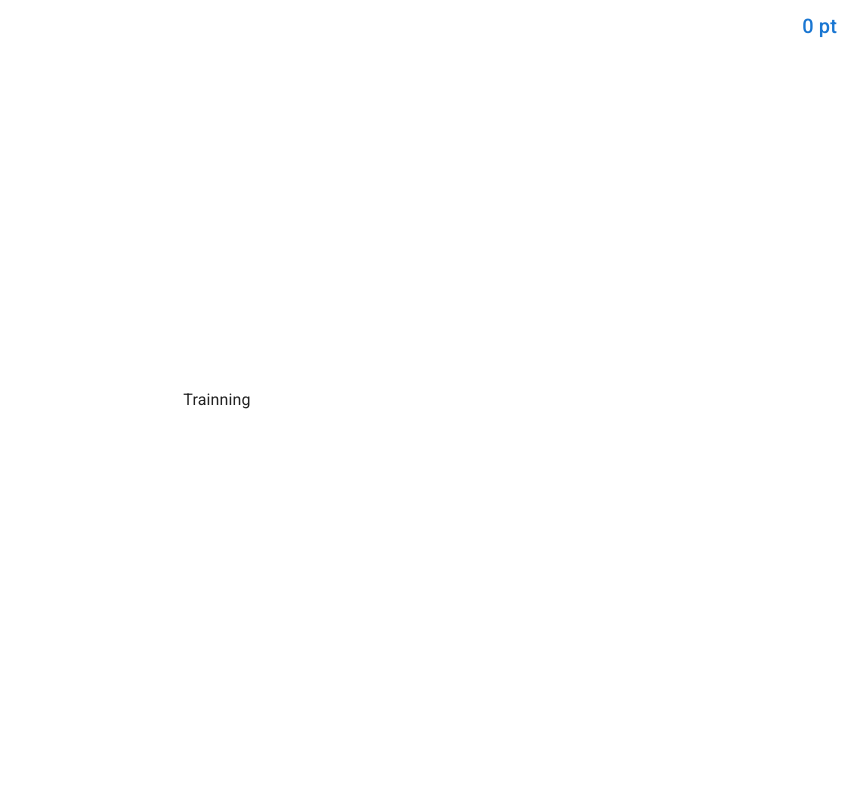
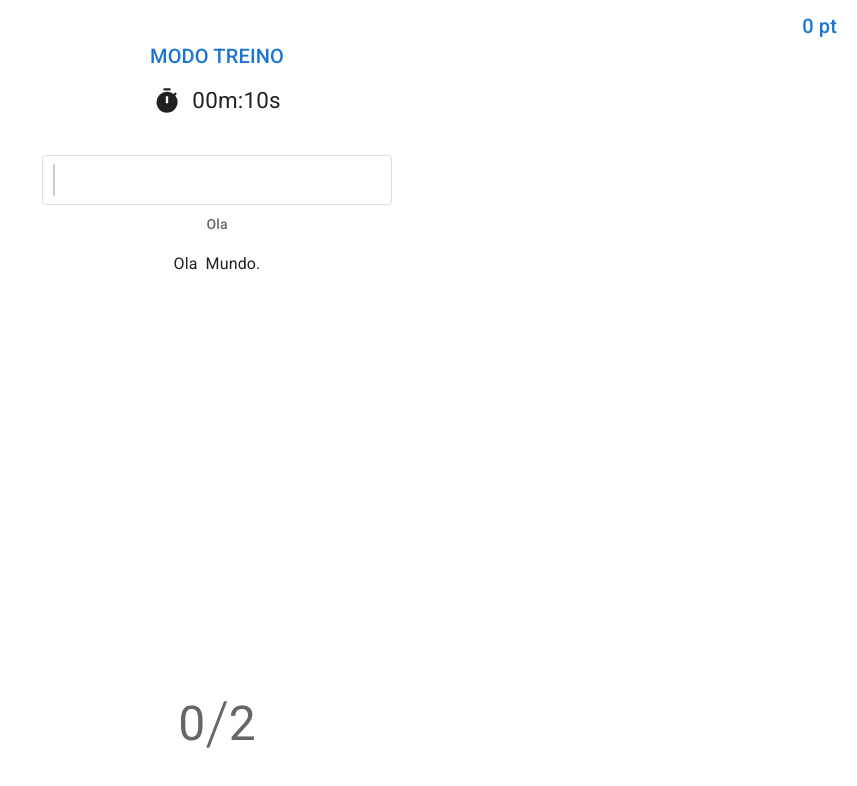
Before and after one commit to Francisco-Fetapi/typing-master-2, a React (Vite) app: page /training in a window 1280 px wide. Shown: the top 786 px of the page, without its empty margins (423-1280 px from the left). Built offline with nearby package versions, Linux system fonts and the light colour scheme.

Commit message:
trainingPhrases criado para gerir os treinos

```diff
--- a/src/pages/Training.tsx
+++ b/src/pages/Training.tsx
@@ -1,3 +1,65 @@
+import { useEffect } from "react";
+import { useDispatch, useSelector } from "react-redux";
+import DisplayProgress from "../components/DisplayProgress";
+import GameBackdrop from "../components/GameBackdrop";
+import InputText from "../components/InputText";
+import PauseAndReset from "../components/PauseAndReset";
+import TextToType from "../components/TextToType";
+import Timer from "../components/Timer";
+import useGameLoop from "../hooks/useGameLoop";
+import {
+  selectBackdropInfo,
+  selectCurrentLevel,
+  selectCurrentLevelInfo,
+  selectLevel,
+  selectWordToType,
+} from "../store/App.selectors";
+import {
+  clearTypedWords,
+  hideMessageBackdrop,
+  pauseTimer,
+  setTimer,
+} from "../store/App.store";
+import { BoxColumnCenter, Text } from "../styles/General";
+
 export default function Trainning() {
-  return <div>Trainning</div>;
+  const wordToType = useSelector(selectWordToType);
+  // const level = useSelector(selectCurrentLevel);
+  // const levelLabel = useSelector(selectLevel);
+  const currentLevel = useSelector(selectCurrentLevelInfo);
+  const backdropInfo = useSelector(selectBackdropInfo);
+  useGameLoop();
+  const dispatch = useDispatch();
+
+  useEffect(() => {
+    return () => {
+      dispatch(setTimer(currentLevel.timeLimit));
+      dispatch(pauseTimer());
+      dispatch(clearTypedWords());
+      dispatch(hideMessageBackdrop());
+    };
+  }, []);
+
+  return (
+    <BoxColumnCenter height="100vh" py={5}>
+      <BoxColumnCenter mb={1.5}>
+        <Text variant="h6" color="primary">
+          MODO TREINO
+        </Text>
+      </BoxColumnCenter>
+      <Timer />
+      <BoxColumnCenter mt={2}>
+        <InputText text={wordToType} />
+      </BoxColumnCenter>
+      <BoxColumnCenter mt={2} maxWidth={600} px={3}>
+        <TextToType />
+      </BoxColumnCenter>
+      <div style={{ flexGrow: 1 }} />
+      <BoxColumnCenter mt={2}>
+        <DisplayProgress />
+        <PauseAndReset />
+      </BoxColumnCenter>
+      <GameBackdrop {...backdropInfo} />
+    </BoxColumnCenter>
+  );
 }
```
Also changed, not shown: src/TrainingPhrases.ts (added, +15 -0 lines).
